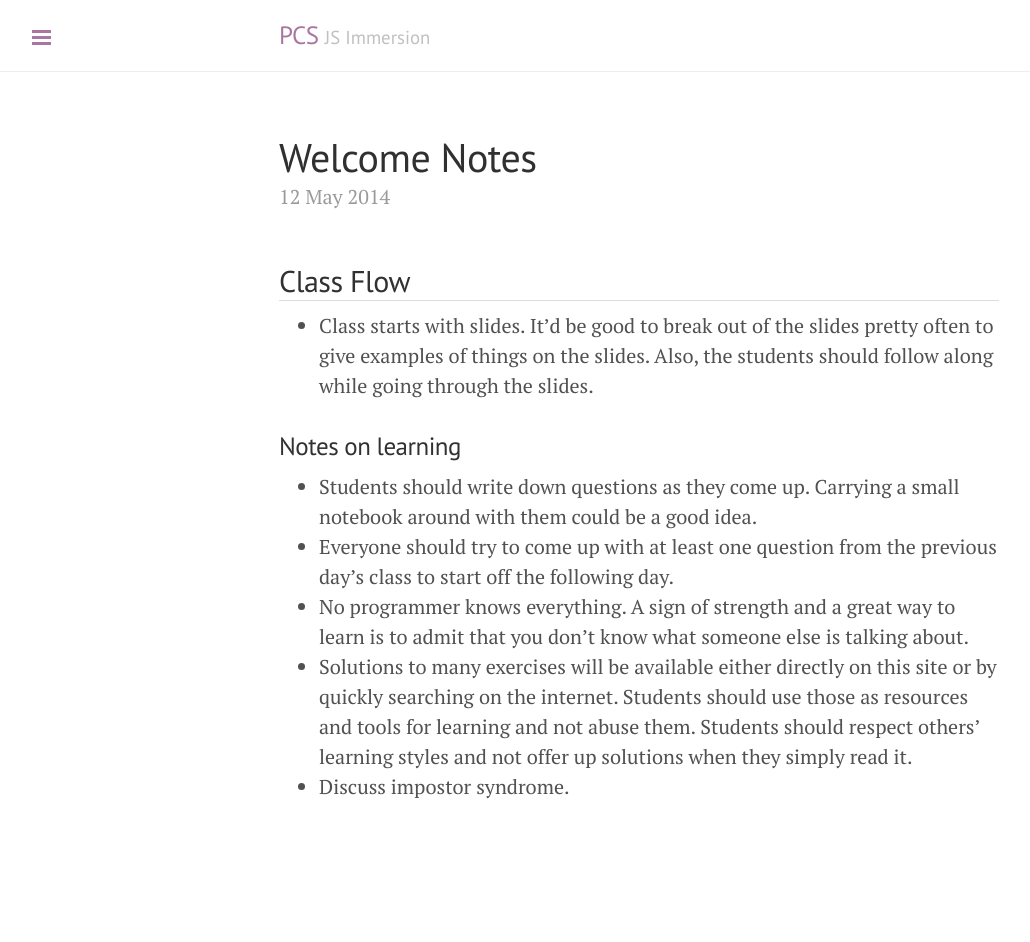
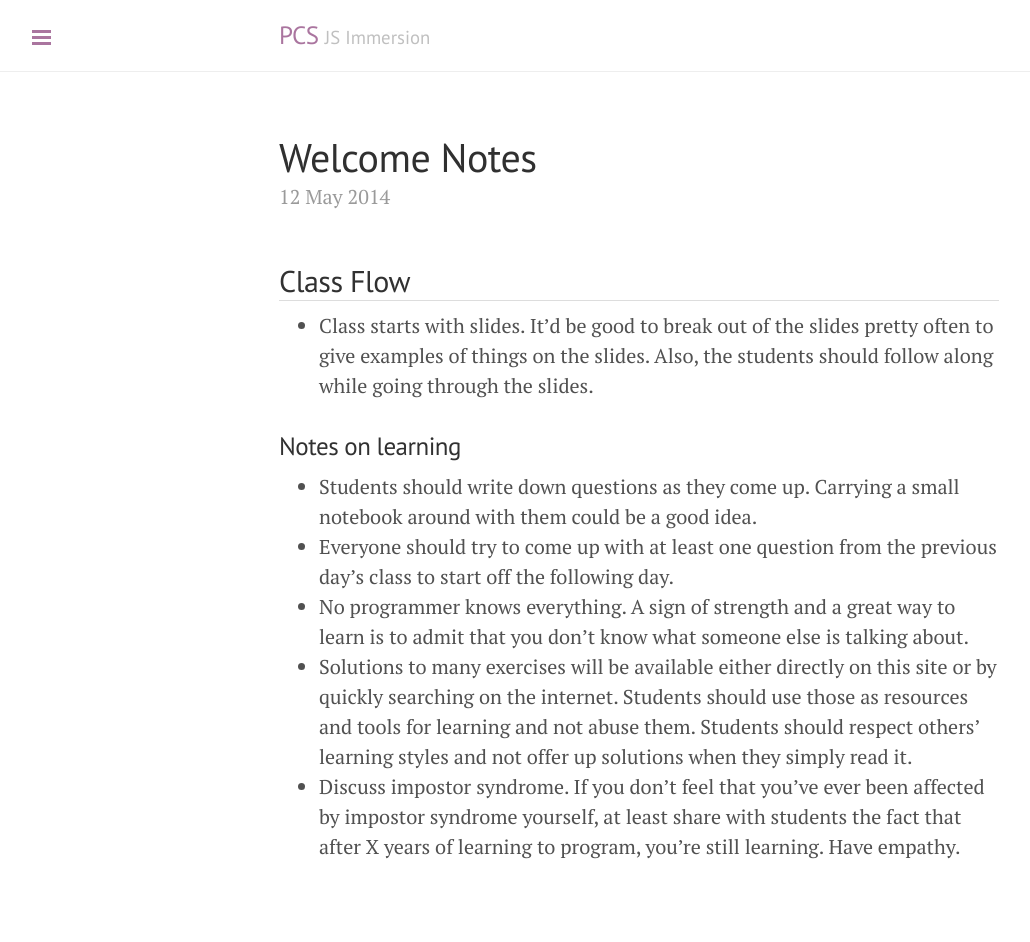
Before and after one commit to wbyoung/jsi, a Jekyll site: the page built from _posts/00-01-01-welcome-notes.md, in a window 1280 px wide. Shown: the whole page, without its empty margins (1-1031 px from the left). Built offline with Jekyll 4.4.1, drawn with Linux system fonts in a browser that asks for light colours; nearby versions of some CDN libraries; Markdown is read by kramdown in place of the engine named in the settings; before the commit the page ends 900 px from its top, so only the background shows below that.

Commit message:
Additional notes for the first day.

```diff
--- a/_posts/00-01-01-welcome-notes.md
+++ b/_posts/00-01-01-welcome-notes.md
@@ -23,3 +23,6 @@ date: 2014-05-12 00:00:00
   and tools for learning and not abuse them. Students should respect others'
   learning styles and not offer up solutions when they simply read it.
 - Discuss impostor syndrome.
+  If you don't feel that you've ever been affected by impostor syndrome
+  yourself, at least share with students the fact that after X years of
+  learning to program, you're still learning. Have empathy.
```
